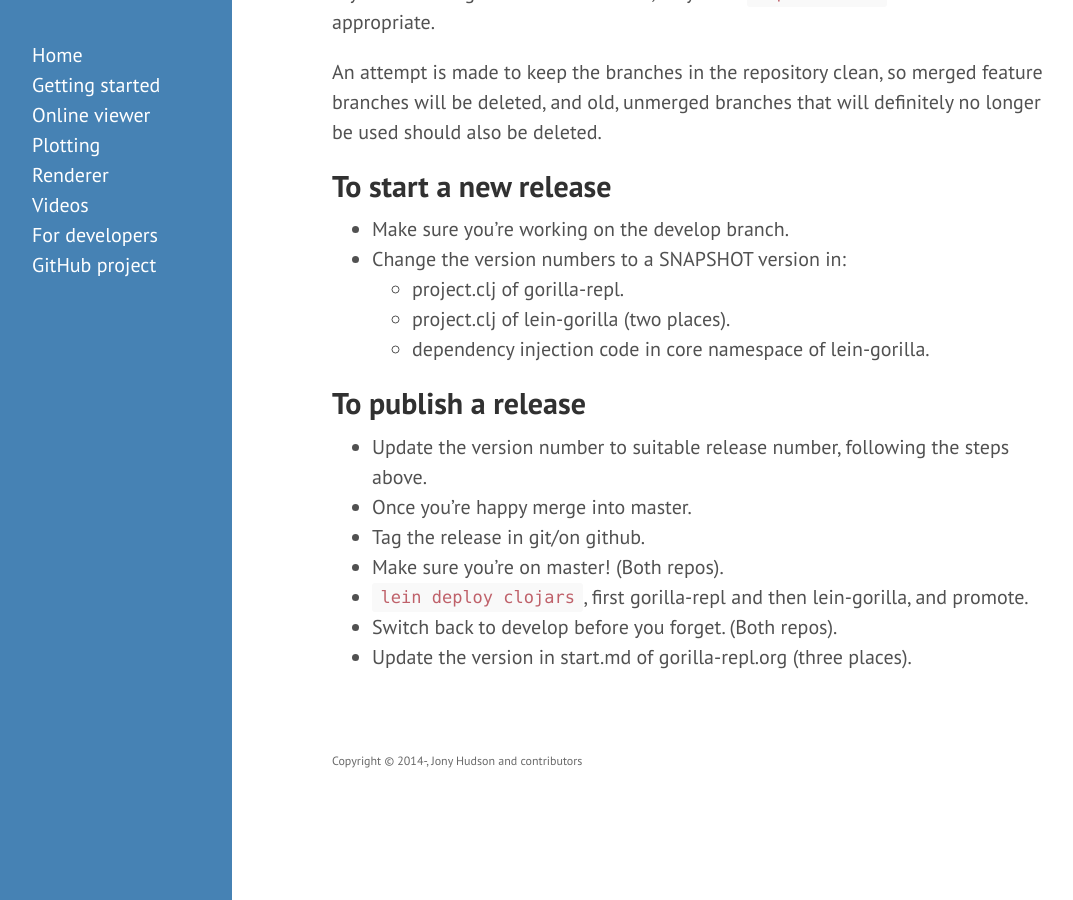
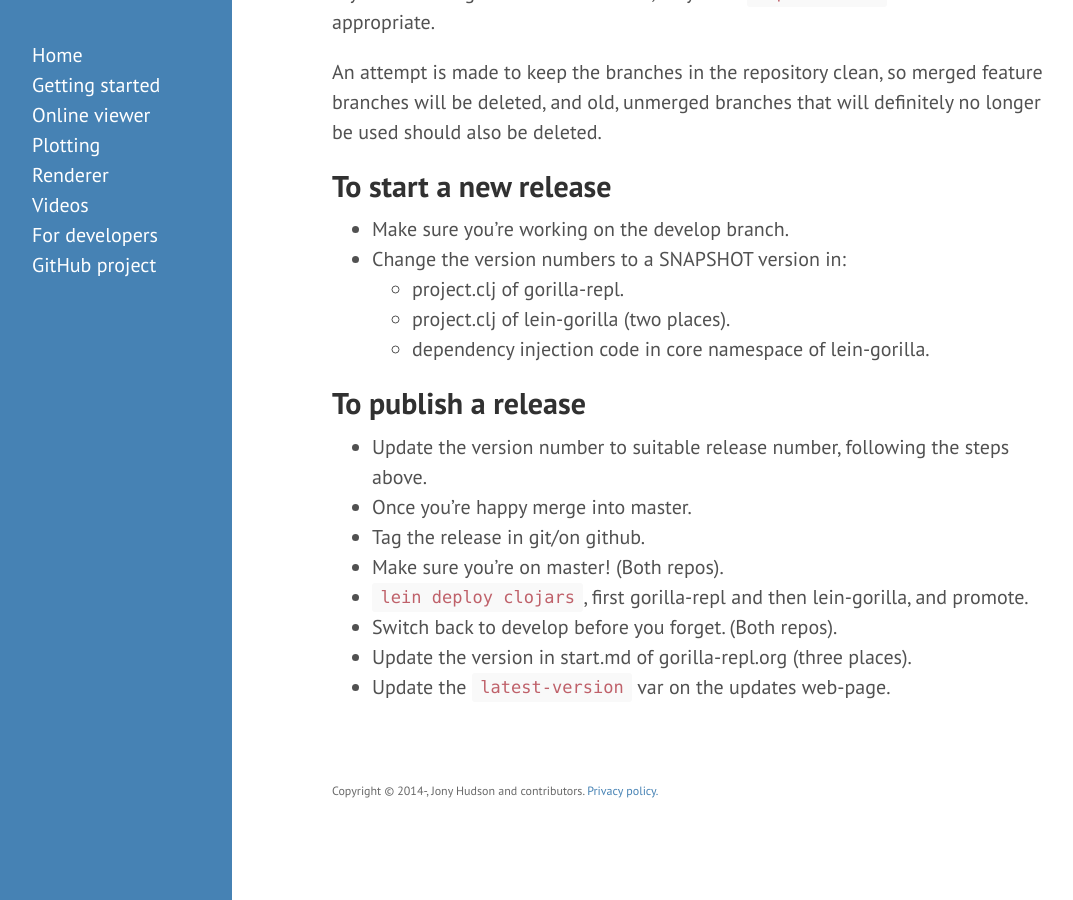
Before and after one commit to JonyEpsilon/gorilla-repl.org, a Jekyll site: the page built from developers.md, in a window 1280 px wide and 900 px high, scrolled down 541 px. Shown: the whole window, without its empty margins (8-1081 px from the left). Built offline with Jekyll 4.4.1, drawn with Linux system fonts in a browser that asks for light colours; Markdown is read by kramdown in place of the engine named in the settings.

Commit message:
Add privacy policy.
Include info about updates.gorilla-repl.org.

```diff
--- a/_layouts/default.html
+++ b/_layouts/default.html
@@ -9,7 +9,8 @@
 
     <div class="content container">
       {{ content }}
-        <p class="copyright">Copyright © 2014-, Jony Hudson and contributors</p>
+        <p class="copyright">Copyright © 2014-, Jony Hudson and contributors.
+            <a href="/privacy.html">Privacy policy.</a></p>
     </div>
 
   </body>
--- a/developers.md
+++ b/developers.md
@@ -40,3 +40,4 @@ unmerged branches that will definitely no longer be used should also be deleted.
 - `lein deploy clojars`, first gorilla-repl and then lein-gorilla, and promote.
 - Switch back to develop before you forget. (Both repos).
 - Update the version in start.md of gorilla-repl.org (three places).
+- Update the `latest-version` var on the updates web-page.
```
Also changed, not shown: privacy.md (added, +27 -0 lines).
